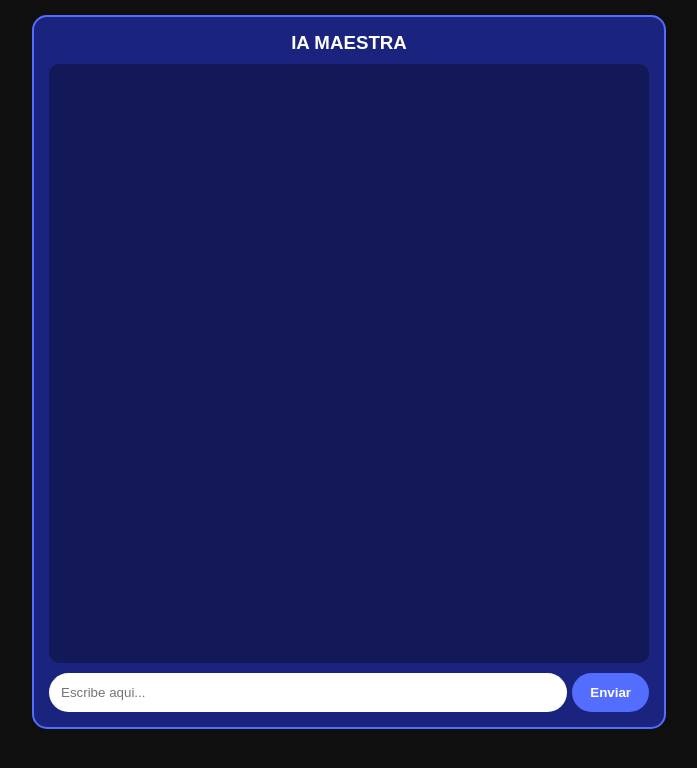
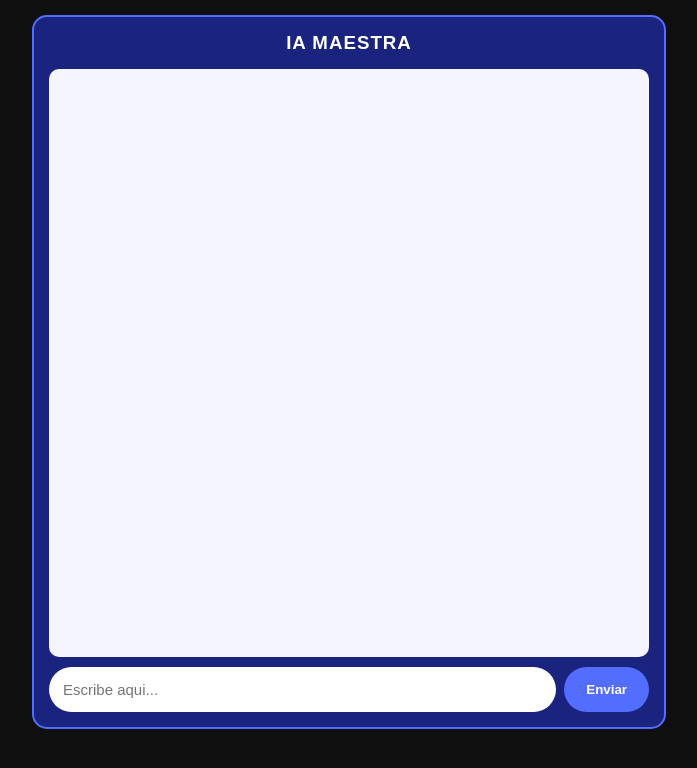
Before and after one commit to ramirezrosariojuancarlos-coder/IA-, a Flask app: page / in a window 1280 px wide. Shown: the top 768 px of the page, without its empty margins (291-988 px from the left). Run offline with Flask 3, Linux system fonts and the light colour scheme.

Commit message:
Actualizar index.html

```diff
--- a/templates/index.html
+++ b/templates/index.html
@@ -2,20 +2,20 @@
 <html>
 <head>
 <meta name="viewport" content="width=device-width, initial-scale=1">
-<title>IA Maestra - Carlos </title>
+<title>IA Maestra - Julio</title>
 <link rel="manifest" href="/manifest.json">
 <meta name="theme-color" content="#1a237e">
 <style>
 body{font-family:Arial; background:#0f0f0f; color:white; margin:0; padding:15px; display:flex; justify-content:center}
 .box{width:100%; max-width:600px; background:#1a237e; border:2px solid #536dfe; border-radius:15px; padding:15px; display:flex; flex-direction:column; height:85vh}
-.chat{flex:1; overflow-y:auto; background:rgba(0,0,0,0.3); border-radius:10px; padding:10px; margin:10px 0}
-.msg{margin:8px 0; padding:10px; border-radius:10px; max-width:90%; word-wrap:break-word}
-.user{background:#fff; color:#000; margin-left:auto; text-align:right}
-.bot{background:rgba(255,255,255,0.15)}
-.input-area{display:flex; gap:5px}
-input{flex:1; padding:12px; border-radius:20px; border:none}
-button{padding:12px 18px; border-radius:20px; border:none; font-weight:bold; cursor:pointer; background:#536dfe; color:white}
-h3{text-align:center; margin:0}
+.chat{flex:1; overflow-y:auto; background:#f5f5ff; border-radius:10px; padding:12px; margin:10px 0; display:flex; flex-direction:column; gap:8px}
+.msg{margin:0; padding:10px 14px; border-radius:18px; max-width:85%; word-wrap:break-word; font-size:15px; line-height:1.3}
+.user{background:#536dfe; color:white; align-self:flex-end; border-bottom-right-radius:4px}
+.bot{background:white; color:#1a1a1a; align-self:flex-start; border-bottom-left-radius:4px; box-shadow:0 1px 2px rgba(0,0,0,0.2)}
+.input-area{display:flex; gap:8px}
+input{flex:1; padding:14px; border-radius:25px; border:none; outline:none; font-size:15px}
+button{padding:14px 22px; border-radius:25px; border:none; font-weight:bold; cursor:pointer; background:#536dfe; color:white}
+h3{text-align:center; margin:0 0 5px 0; letter-spacing:1px}
 </style>
 </head>
 <body>
@@ -28,6 +28,9 @@ h3{text-align:center; margin:0}
   </div>
 </div>
 <script>
+if ('serviceWorker' in navigator) {
+  navigator.serviceWorker.register('/sw.js');
+}
 async function enviar(){
   let inp = document.getElementById('input');
   let chat = document.getElementById('chat');
@@ -41,10 +44,5 @@ async function enviar(){
 }
 document.getElementById('input').addEventListener('keypress', e=>{if(e.key==='Enter') enviar()});
 </script>
-<script>
-if ('serviceWorker' in navigator) {
-  navigator.serviceWorker.register('/sw.js');
-}
-</script>
 </body>
 </html>
```
